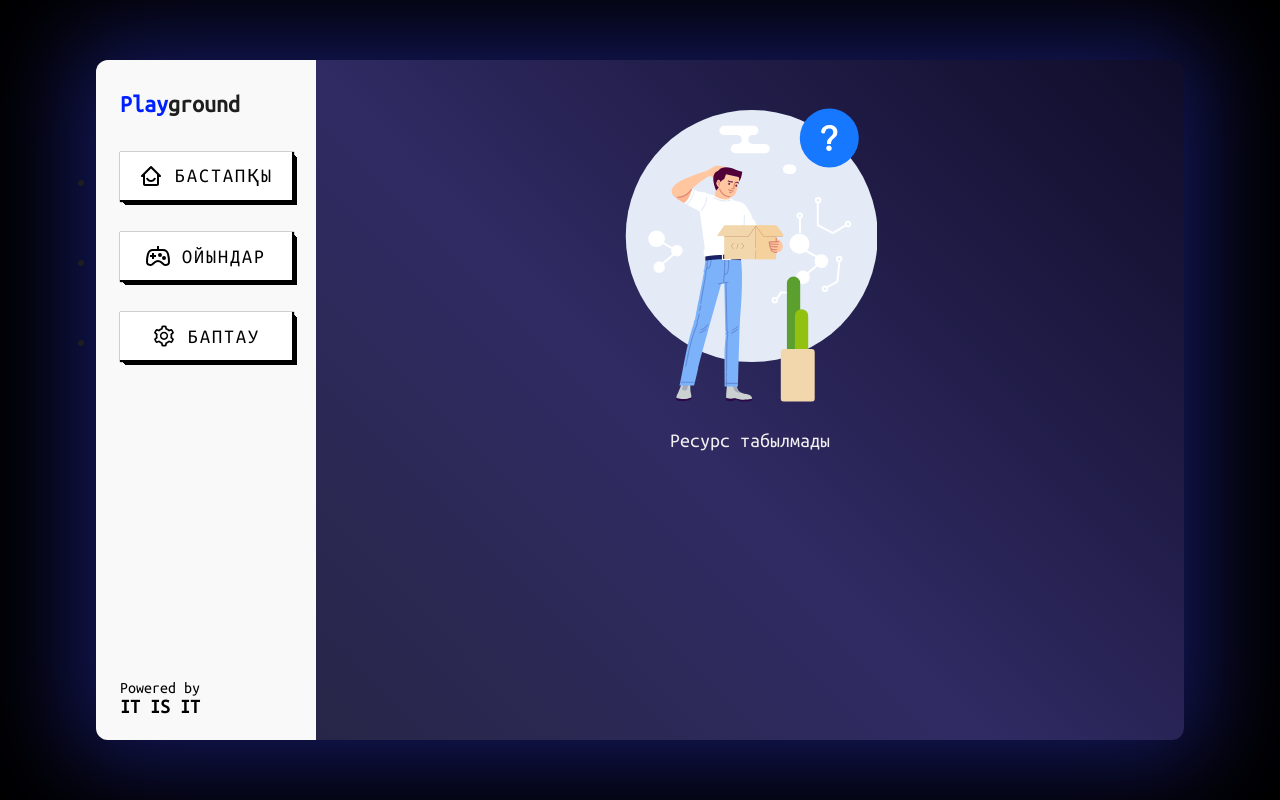
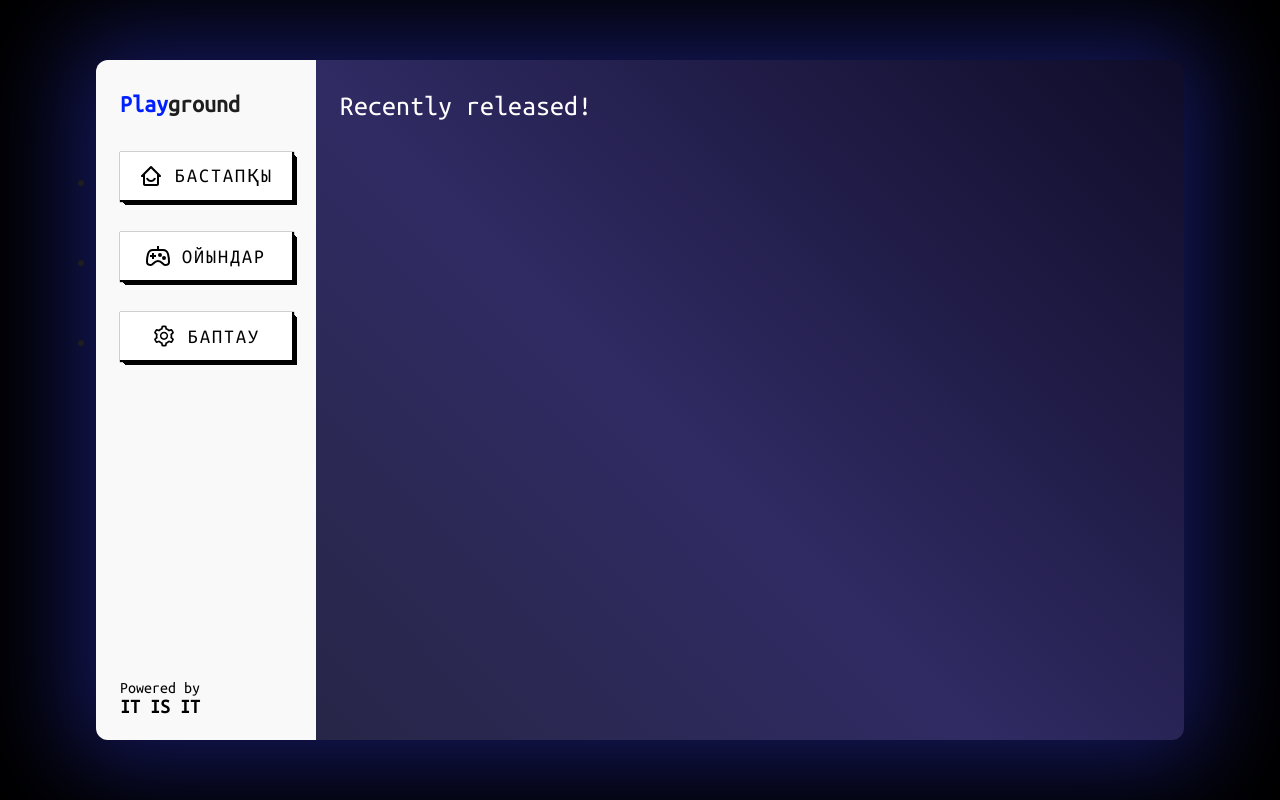
Before and after one commit to IT-IS-IT-ORM/Ability_Arena, a React (Vite) app in the folder client/: page /docs in a window 1280 px wide. Built offline with nearby package versions, Linux system fonts and the light colour scheme; a web font is replaced by a local one; what i18next-intervalplural-postprocessor would draw is missing.

Commit message:
feat: :sparkles: docs page

```diff
--- /dev/null
+++ b/client/src/pages/common/DocsPage/index.tsx
@@ -0,0 +1,10 @@
+// Scoped style
+import classes from "./style.module.scss";
+
+export default function DocsPage() {
+  return (
+    <main className={classes.docsPage}>
+      <h2>Recently released!</h2>
+    </main>
+  );
+}
--- /dev/null
+++ b/client/src/pages/common/DocsPage/style.module.scss
@@ -0,0 +1,11 @@
+@import "@/assets/style/mixins.scss";
+
+.docsPage {
+  position: relative;
+  padding: 32px 24px;
+
+  h2 {
+    color: #fff;
+    font-size: 28px;
+  }
+}
--- a/client/src/routes/common-routes.tsx
+++ b/client/src/routes/common-routes.tsx
@@ -24,6 +24,15 @@ const commonRoutes: I_Route[] = [
   },
 
   {
+    path: "/docs",
+    component: lazy(() => import("@/pages/common/DocsPage")),
+    fallback: <CommonLoadingSkeleton />,
+    auth: false,
+    role: role.all(),
+    exact: true,
+  },
+
+  {
     path: "/settings",
     component: lazy(() => import("@/pages/common/SettingsPage")),
     fallback: <CommonLoadingSkeleton />,
```
